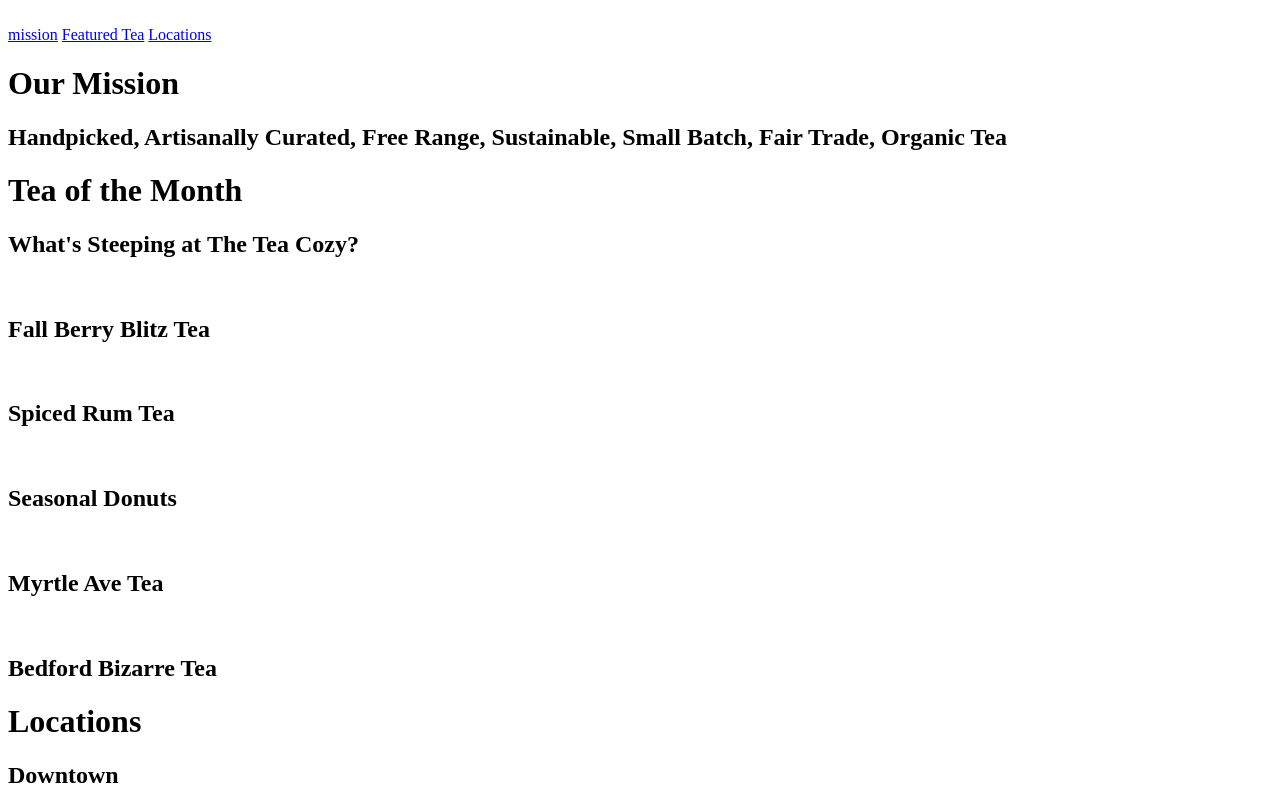
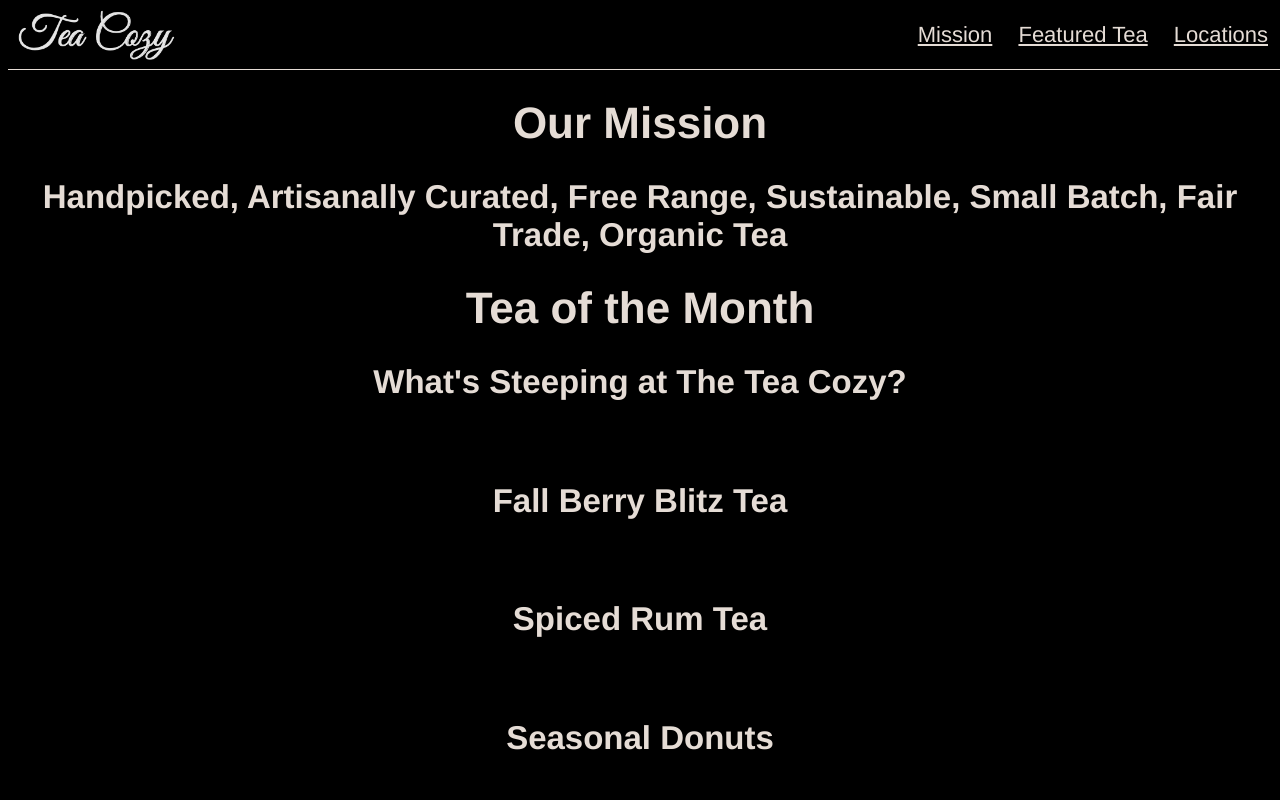
Before and after one commit to tamidynes/TeaCozy, a plain HTML site: page index.html in a window 1280 px wide. Shown: the top 800 px of the page. Drawn offline with Linux system fonts and the light colour scheme.

Commit message:
set header

```diff
--- a/Resources/style.css
+++ b/Resources/style.css
@@ -0,0 +1,42 @@
+body {
+  font-family: Helvetica;
+  font-size: 22px;
+  color: seashell;
+  background-color: black;
+  text-align: center;
+  margin-top: 0px;
+  opacity: 0.9;
+}
+
+a {
+  display: inline-block;
+  font-family: Helvetica;
+  font-size: 22px;
+  color: seashell;
+  margin-right: 20px;
+}
+
+header {
+  display: flex;
+  position: fixed;
+  top: 0px;
+  height: 69px;
+  border-bottom: 1px solid seashell;
+  justify-content: space-between;
+  width: 100%;
+  background-color: black;
+  z-index: 5;
+  align-items: center;
+}
+
+header img {
+  display: inline-block;
+  height: 50px;
+  margin-left: 10px;
+}
+
+main {
+  position: relative;
+  top: 69px;
+  z-index: 1;
+}
--- a/index.html
+++ b/index.html
@@ -2,14 +2,14 @@
 <html>
   <head>
     <meta charset="utf-8">
-    <link rel="stylesheet" type="text/css" href="/Resources/style.css">
+    <link rel="stylesheet" type="text/css" href="./Resources/style.css">
     <title></title>
   </head>
   <body>
   <header>
-    <img src="">
+    <img src="./Resources/media/img-tea-cozy-logo.png">
     <nav>
-      <a href="#mission">mission</a>
+      <a href="#mission">Mission</a>
       <a href="#featured_tea">Featured Tea</a>
       <a href="#locations">Locations</a>
     </nav>
```
